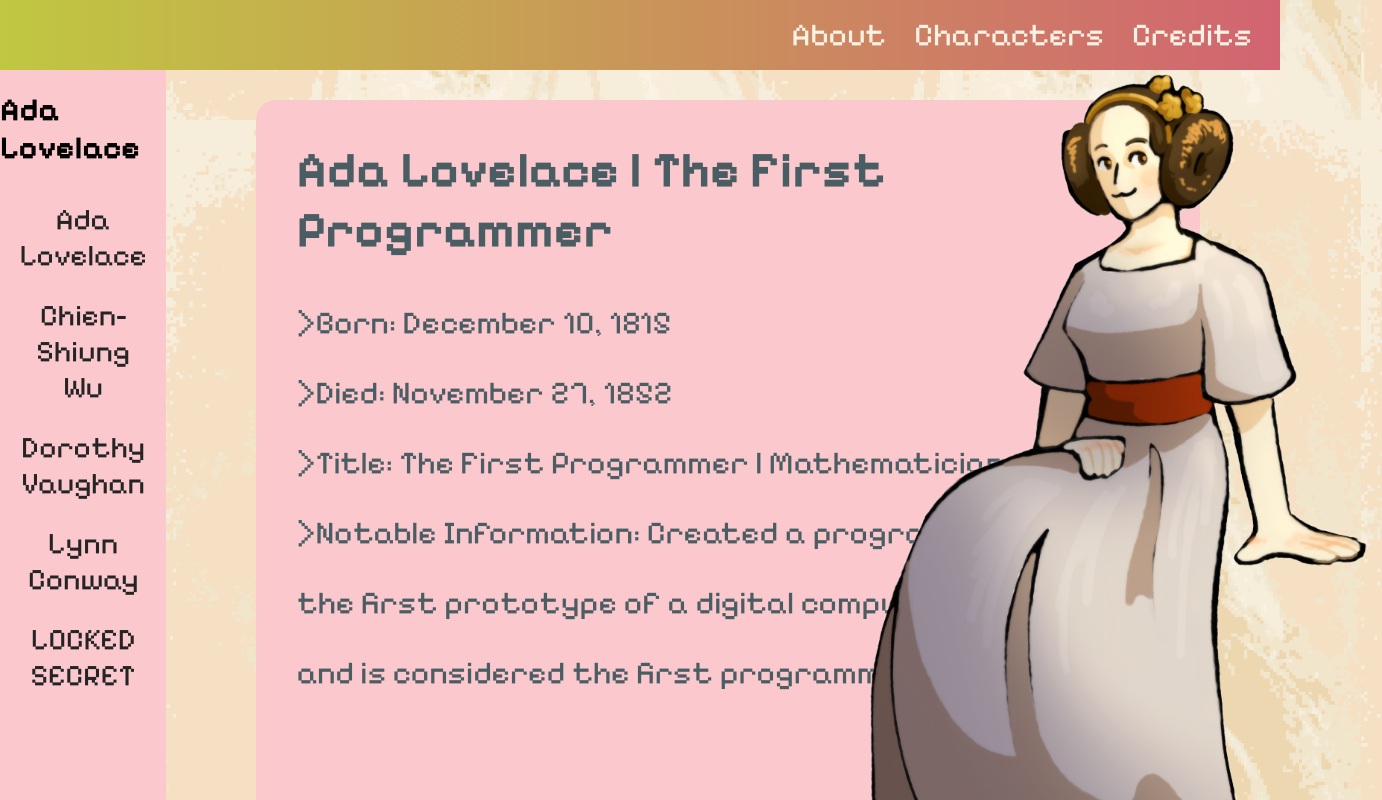
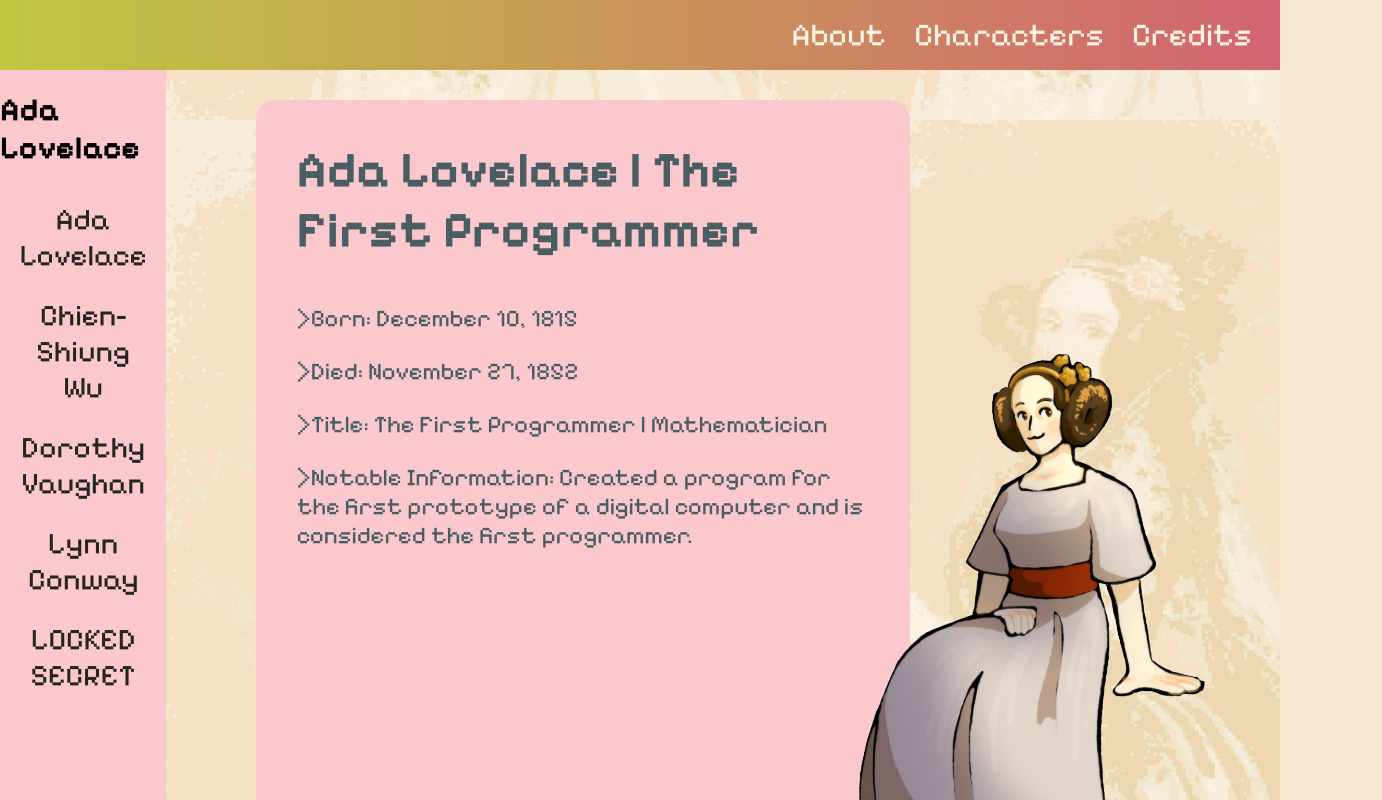
Before and after one commit to madyedwards/winghacks_24, a React (Create React App) app in the folder winghacks24/: page /ada in a window 1280 px wide. Shown: the top 800 px of the page, 1382 px wide, since content can reach past the window. Built offline with nearby package versions, Linux system fonts and the light colour scheme; a web font is replaced by a local one.

Commit message:
some fixes

```diff
--- a/winghacks24/src/pages/character pages/ada.js
+++ b/winghacks24/src/pages/character pages/ada.js
@@ -38,11 +38,9 @@ function Ada() {
                 <p>&gt;Died: November 27, 1852</p>
                 <p>&gt;Title: The First Programmer | Mathematician</p>
                 <p>&gt;Notable Information:
-                Created a program for </p>
-                <p>the first prototype of a digital computer</p>
-                <p>and is considered the first programmer.</p>
+                Created a program for the first prototype of a digital computer and is considered the first programmer.</p>
 
-                <img className='img-locate' src={adaImg} alt='Ada Lovelace' width={550}/>
+                <img className='img-locate' src={adaImg} alt='Ada Lovelace' width={'30%'}/>
             </div>
         </div>
     </>
--- a/winghacks24/src/pages/character pages/character_mini.css
+++ b/winghacks24/src/pages/character pages/character_mini.css
@@ -4,9 +4,9 @@
 
 .container-mini {
     background:#fac8cd;
-    height: 90vh;
+    height: 100vh;
     width: 100%;
-    margin-right: 80px;
+    margin-right: 370px;
     margin-top: 30px;
     margin-left: 90px;
     justify-content: center;
@@ -30,7 +30,7 @@
     color: #495d63;
     padding-left: 30px;
     padding-right: 30px;
-    font-size: 32px;
+    font-size: 24px;
     font-family: 'Pixelify Sans', sans-serif;
     justify-content: center;
   }
--- a/winghacks24/src/pages/character pages/chien.js
+++ b/winghacks24/src/pages/character pages/chien.js
@@ -36,11 +36,9 @@ function Chien() {
                 <p>&gt;Died: February 16th, 1997</p>
                 <p>&gt;Title: Physicist</p>
                 <p>&gt;Notable Information:
-                Chinese physicist who studied</p>
-                <p>at UC Berkeley. Instrumental to the Manhattan</p>
-                <p>Project.</p>
+                Chinese physicist who studied at UC Berkeley. Instrumental to the Manhattan Project.</p>
 
-                <img className='img-locate-wu' src={wuImg} alt='Chien-Shiung Wu' width={350}/>
+                <img className='img-locate-wu' src={wuImg} alt='Chien-Shiung Wu' width={'20%'}/>
             </div>
         </div>
     </>
--- a/winghacks24/src/pages/character pages/dorothy.js
+++ b/winghacks24/src/pages/character pages/dorothy.js
@@ -36,11 +36,9 @@ function Dorothy() {
                 <p>&gt;Died: November 10, 2008</p>
                 <p>&gt;Title: NASA’s First African-American Manager | Mathematician</p>
                 <p>&gt;Notable Information:
-                Head of the National Advisory</p>
-                <p>Committee for Aeronautics’ (NACA’s) segregated West</p>
-                <p>Area Computing Unit & NASA’s First African-American Manager</p>
+                Head of the National Advisory Committee for Aeronautics’ (NACA’s) segregated West Area Computing Unit & NASA’s First African-American Manager</p>
 
-                <img className='img-locate-dor' src={dorImg} alt='Dorothy Vaughan' width={250}/>
+                <img className='img-locate-dor' src={dorImg} alt='Dorothy Vaughan' width={'14%'}/>
             </div>
         </div>
     </>
--- a/winghacks24/src/pages/character pages/lynn.js
+++ b/winghacks24/src/pages/character pages/lynn.js
@@ -35,12 +35,9 @@ function Lynn() {
                 <p>&gt;Born: January 2, 1938</p>
                 <p>&gt;Title: Computer Scientist | Electrical Engineer</p>
                 <p>&gt;Notable Information:
-                Mead–Conway VLSI chip design</p>
-                <p>revolution which restructured academic materials</p>
-                <p>in computer science and electrical engineering education</p>
-                <p>& is a transgender woman in STEM.</p>
+                Mead–Conway VLSI chip design revolution which restructured academic materials in computer science and electrical engineering education & is a transgender woman in STEM.</p>
 
-                <img className='img-locate-lynn' src={lynnImg} alt='Lynn Conway' width={370}/>
+                <img className='img-locate-lynn' src={lynnImg} alt='Lynn Conway' width={'21%'}/>
             </div>
         </div>
     </>
```
